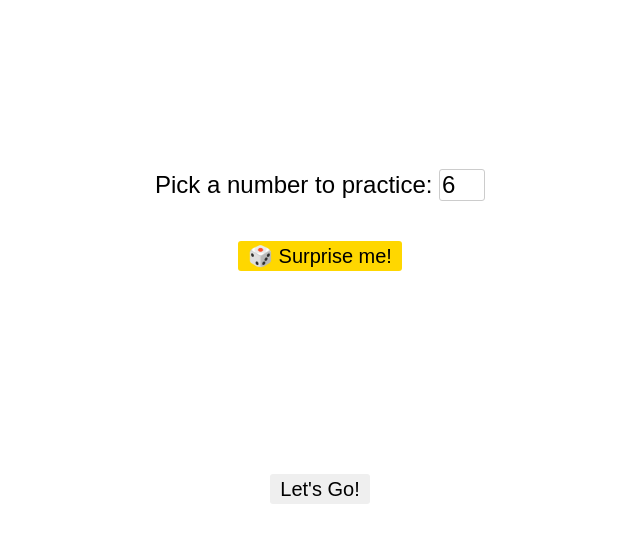
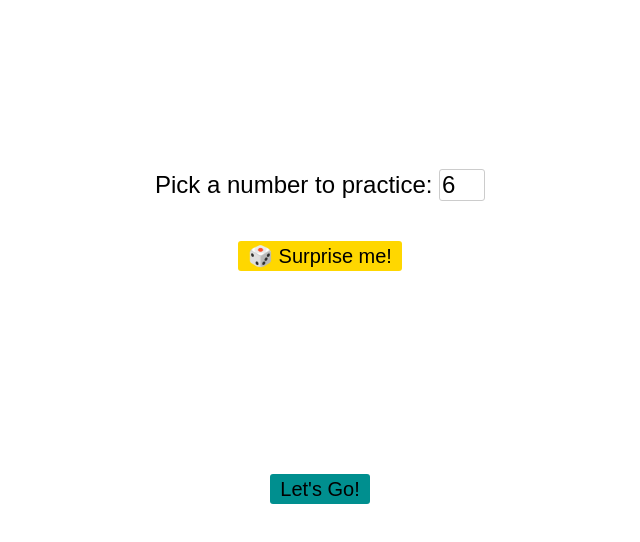
Before and after one commit to GulnaraFedorova/happy-numbers-test, a website built with Vite: page index.html in a window 1280 px wide. Both pictures are taken after a click on the button "🎲 Surprise me!". Shown: the part 190-732 px from the top of the page, without its empty margins (320-960 px from the left). Built offline with nearby package versions, Linux system fonts and the light colour scheme.

Commit message:
Fix disabled button color

```diff
--- a/src/script.js
+++ b/src/script.js
@@ -146,9 +146,16 @@ function showError(step) {
 
 //Отключение/включение всех кнопок
 function disableAllButtons(state) {
-    document.getElementById("checkButton").disabled = state;
-    document.getElementById("restartGame").disabled = state;
-    document.getElementById("startGame").disabled = state;
+    const buttonIds = ["checkButton", "restartGame", "startGame"];
+    buttonIds.forEach(id => {
+        const btn = document.getElementById(id);
+        btn.disabled = state;
+        if (state) {
+            btn.classList.add("disabled");
+        } else {
+            btn.classList.remove("disabled");
+        }
+    });
 }
 
 //Завершение игры
--- a/src/style.css
+++ b/src/style.css
@@ -124,6 +124,7 @@ button {
     padding: 0 10px;
     cursor: pointer;
     color: black;
+    background-color: #008f8f;
 }
 
 button:hover {
```
